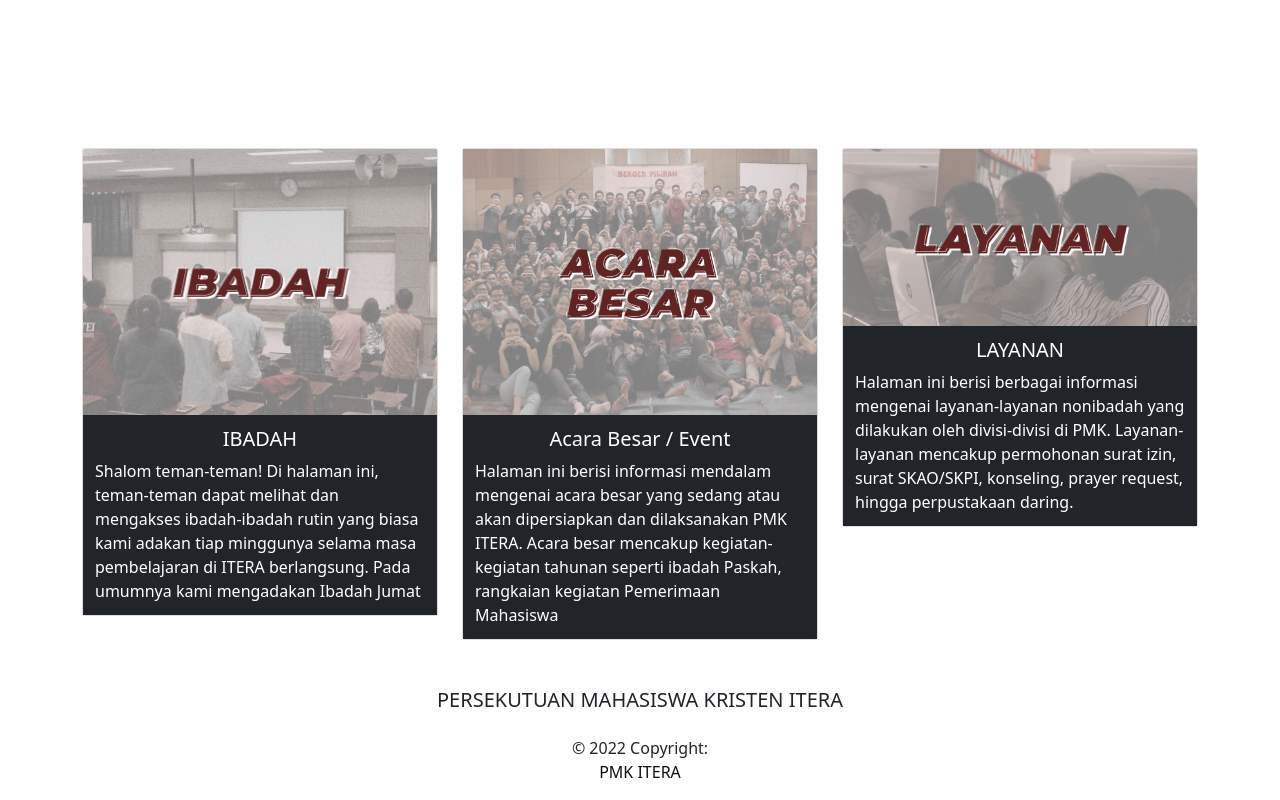
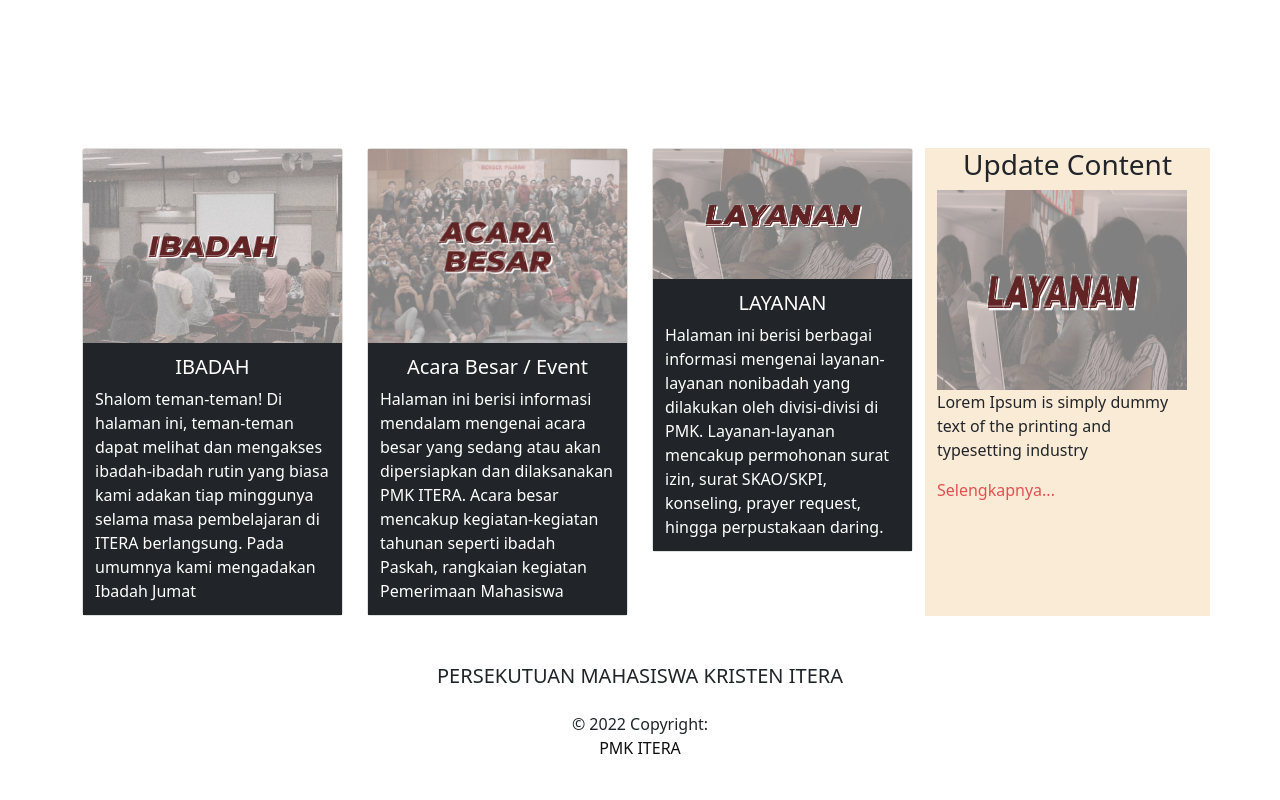
Before and after one commit to siburianbasrunki/PMKWEB, a Next.js app: page / in a window 1280 px wide. Shown: the part 550-1350 px from the top of the page. After the commit the page ends 1326 px from the top, so only its background shows below. Built offline with nearby package versions, Linux system fonts and the light colour scheme.

Commit message:
sidebar home

```diff
--- a/components/component.module.css
+++ b/components/component.module.css
@@ -35,3 +35,23 @@
 .link a:hover{
     color:#4a4a4c ;
 }
+
+.sidebar {
+    background-color: antiquewhite;
+}
+
+.update-content .image {
+    width: 250px;
+    height: 200px;
+    display: flex;
+    justify-content: center;
+    align-items: center;
+}
+.update a {
+    text-decoration:none;
+    color:rgb(225, 81, 81);
+}
+.update a :hover {
+    color: rgb(0, 0, 0);
+
+}
--- a/pages/content.js
+++ b/pages/content.js
@@ -8,7 +8,7 @@
           <br />
           <br />
           <Row>
-            <Col md={4} className="" id="">
+            <Col md={3} className="" id="">
               <Card className="bg-white  ">
                 <Image src="/Ibadah.png" alt="ibadah" className="images" />
                 <div className="bg-dark ">
@@ -19,7 +19,7 @@
                 </div>
               </Card>
             </Col>
-            <Col md={4} className="">
+            <Col md={3} className="">
               <Card className="bg-white  ">
                 <Image src="/AcaraBesar.png" alt="acarabesar" className="images" />
                 <div className="bg-dark ">
@@ -30,7 +30,7 @@
                 </div>
               </Card>
             </Col>
-            <Col md={4} className="">
+            <Col md={3} className="">
               <Card className="bg-white  ">
                 <Image src="/layanan.png" alt="layanan" className="images" />
                 <div className="bg-dark ">
@@ -41,6 +41,19 @@
                 </div>
               </Card>
             </Col>
+            <Col md={3} className={style['sidebar']}>
+              <h3 className="text-center align-center">Update Content</h3>
+              <div className={style['update-content']}>
+                <div className={style['update']}>
+                  <Image src="/layanan.png" className={style['image']}/>
+                  <p>Lorem Ipsum is simply dummy text of the printing and
+                  typesetting industry</p>
+                  <Link href="#">
+                  <a>Selengkapnya...</a>
+                  </Link>
+                </div>
+              </div>
+            </Col>
           </Row>
         </Container>
       </div>
```
